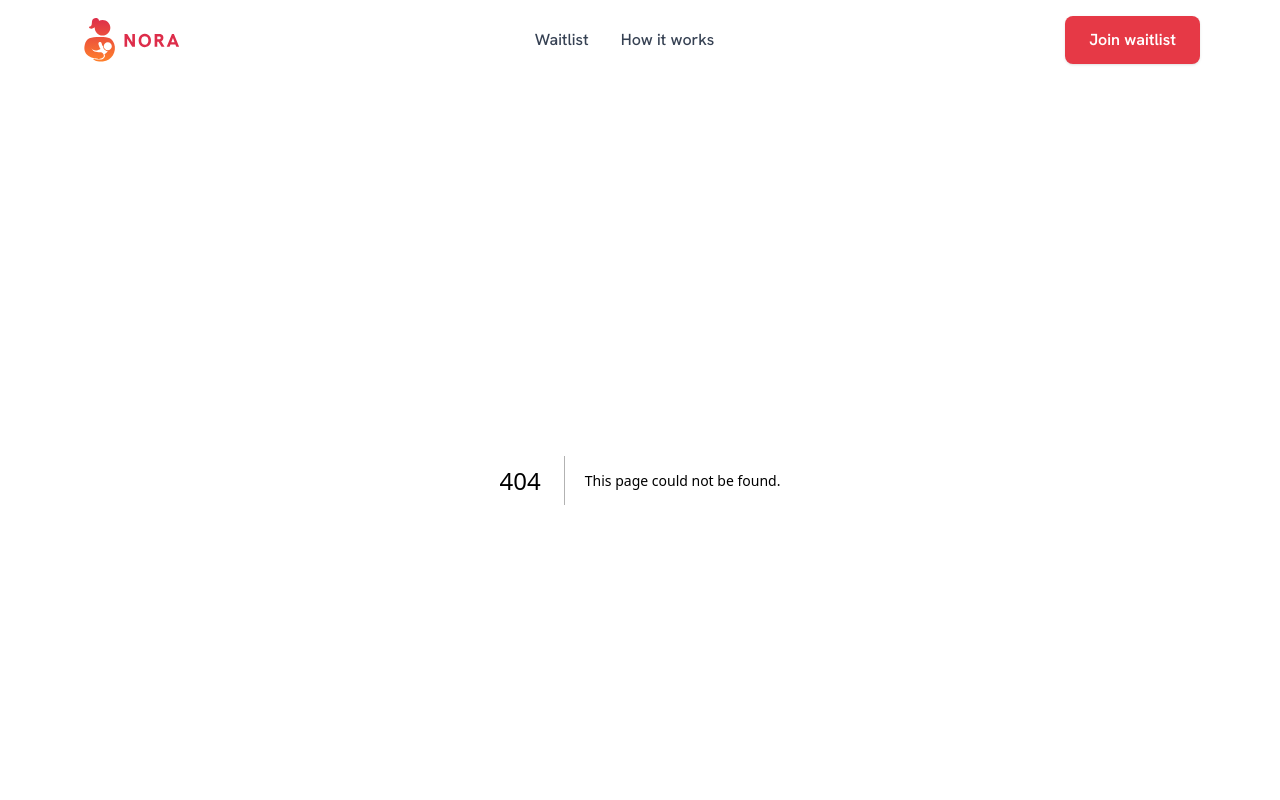
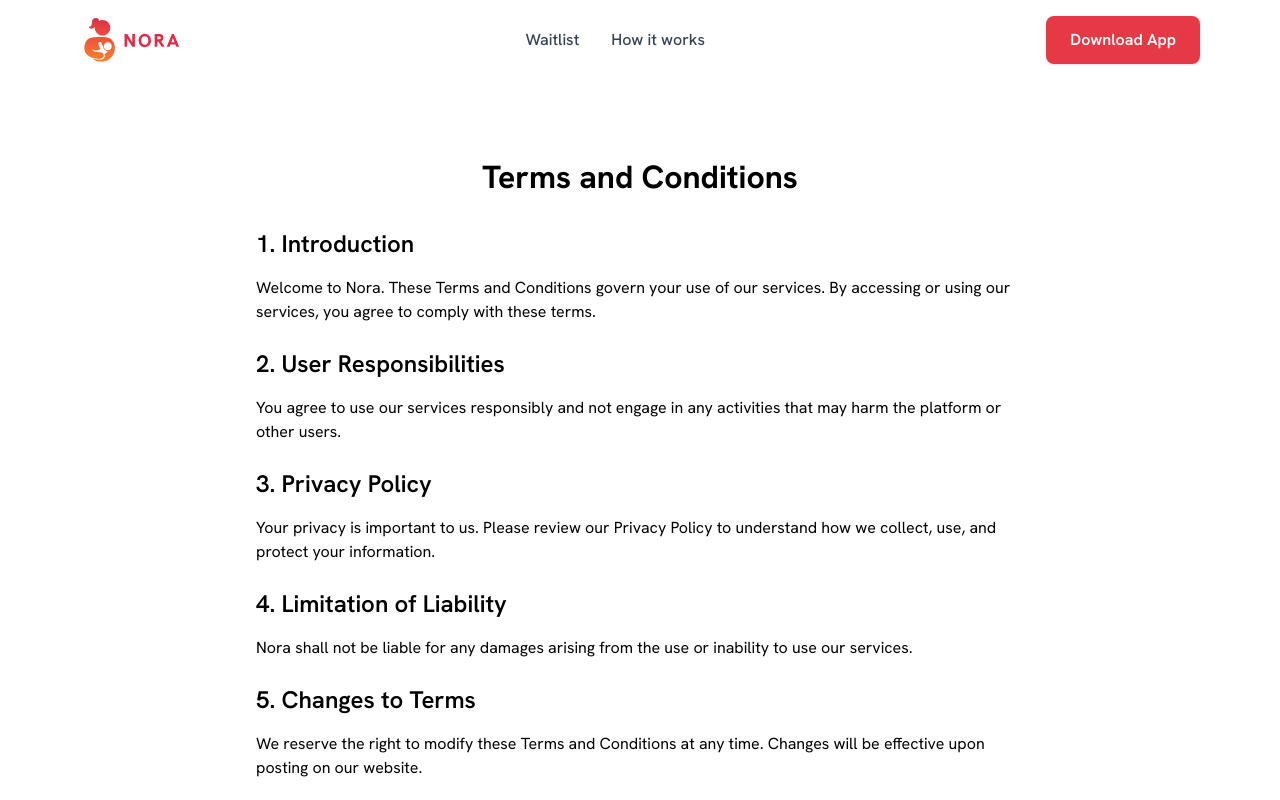
Before and after one commit to A-zook/mum-mentor-FE-azi-pu, a Next.js app: page /legal/terms in a window 1280 px wide. Before the commit this address had no page. Shown: the top 800 px of the page. Built offline with nearby package versions, Linux system fonts and the light colour scheme.

Commit message:
feat: add conditional navigation and terms page with layout improvements

```diff
--- /dev/null
+++ b/app/legal/terms/page.tsx
@@ -0,0 +1,6 @@
+import { NextPage } from "next";
+import Terms from "@/components/pages/terms";
+
+const TermsPage: NextPage = () => <Terms />;
+
+export default TermsPage;
--- a/components/layout/Footer.tsx
+++ b/components/layout/Footer.tsx
@@ -1,9 +1,11 @@
-import logo from "@/public/assets/icons/nora-icon.svg";
+"use client";
+import { NextPage } from "next";
+import { usePathname } from "next/navigation";
 import Image from "next/image";
 import Link from "next/link";
+import logo from "@/public/assets/icons/nora-icon.svg";
 import { AppStoreButton, GooglePlayButton } from "../UI/AppStoreButtons";
 
-const Footer = () => {
 const companyLinks = [
   { name: "Features", href: "#" },
   { name: "Privacy Policy", href: "#" },
@@ -40,8 +42,10 @@ const Footer = () => {
   },
 ];
 
+const Footer: NextPage = () => {
+  const pathname = usePathname();
   return (
-    <footer className="bg-[#0F1419] text-white">
+    <footer className="bg-[#0F1419] text-white" id="footer">
       <div className="mx-auto max-w-[1440px] px-6 py-12 lg:px-20 lg:py-16">
         {/* Desktop Layout */}
         <div className="hidden lg:flex lg:justify-between lg:gap-12">
@@ -62,10 +66,12 @@ const Footer = () => {
               Delivering trusted AI support to help pregnant women and moms
               navigate motherhood with confidence.
             </p>
+            {pathname !== "/waitlist" && (
               <div className="flex gap-4 p-1">
                 <GooglePlayButton />
                 <AppStoreButton />
               </div>
+            )}
 
             <p className="mt-10 text-sm text-white">
               © 2025 Nora All rights reserved
--- a/components/layout/NavBar.tsx
+++ b/components/layout/NavBar.tsx
@@ -1,5 +1,6 @@
 "use client";
-
+import { NextPage } from "next";
+import { usePathname } from "next/navigation";
 import { useNav } from "@/hooks/useNav";
 import logo from "@/public/assets/icons/nora-icon.svg";
 import { AnimatePresence, motion } from "framer-motion";
@@ -8,7 +9,19 @@ import Link from "next/link";
 import { useEffect } from "react";
 import Button from "../UI/Button";
 
-const Navbar = () => {
+const menuItems = [
+  { name: "Waitlist", href: "/waitlist" },
+  { name: "How it works", href: "/how-it-works" },
+];
+
+const desktopNavItems: DesktopNavItem[] = [
+  { name: "Waitlist", href: "/waitlist" },
+  { name: "How it works", href: "/how-it-works" },
+  // { name: "What's New", href: "/whats-new", hasNotification: true },
+];
+
+const Navbar: NextPage = () => {
+  const pathname = usePathname();
   const { isOpen, isFixed, toggleMenu } = useNav();
 
   // Prevent body scroll when mobile menu is open
@@ -23,18 +36,6 @@ const Navbar = () => {
       document.body.classList.remove("overflow-hidden");
     };
   }, [isOpen]);
-
-  const menuItems = [
-    { name: "Waitlist", href: "/waitlist" },
-    { name: "How it works", href: "/how-it-works" },
-    // { name: "FAQs", href: "/faqs" },
-  ];
-
-  const desktopNavItems: DesktopNavItem[] = [
-    { name: "Waitlist", href: "/waitlist" },
-    { name: "How it works", href: "/how-it-works" },
-    // { name: "What's New", href: "/whats-new", hasNotification: true },
-  ];
 
   return (
     <>
@@ -88,8 +89,15 @@ const Navbar = () => {
             </div>
 
             {/* CTA Button - Desktop */}
-            <Link href="/waitlist#join-waitlist">
-              <Button>Join waitlist</Button>
+            <Link
+              href={
+                pathname === "/waitlist" ? "/waitlist#join-waitlist" : "#footer"
+              }
+              className="hidden lg:block"
+            >
+              <Button>
+                {pathname === "/waitlist" ? "Join Waitlist" : "Download App"}
+              </Button>
             </Link>
 
             {/* Mobile Menu Button */}
@@ -160,6 +168,20 @@ const Navbar = () => {
                     </Link>
                   </motion.div>
                 ))}
+
+                <Link
+                  href={
+                    pathname === "/waitlist"
+                      ? "/waitlist#join-waitlist"
+                      : "#footer"
+                  }
+                >
+                  <Button>
+                    {pathname === "/waitlist"
+                      ? "Join Waitlist"
+                      : "Download App"}
+                  </Button>
+                </Link>
               </div>
             </div>
           </motion.div>
--- a/components/pages/home.tsx
+++ b/components/pages/home.tsx
@@ -1,8 +1,8 @@
 import {
   AIInsight,
   Hero,
-  HowItWorks,
   TestimonialsSection,
+  WhatWeOffer,
 } from "@/module/home";
 import { NextPage } from "next";
 import FAQAccordion from "../faq";
@@ -13,7 +13,7 @@ const Home: NextPage = () => {
     <div>
       <Hero />
       <AIInsight />
-      <HowItWorks />
+      <WhatWeOffer />
       <TestimonialsSection />
       <FAQAccordion />
       <HiwReady />
--- /dev/null
+++ b/components/pages/terms.tsx
@@ -0,0 +1,60 @@
+import { NextPage } from "next";
+
+const Terms: NextPage = () => {
+  return (
+    <div className="mx-auto max-w-3xl px-6 py-12 lg:px-0 lg:py-20">
+      <h1 className="mb-8 text-center text-4xl font-bold">
+        Terms and Conditions
+      </h1>
+      <section className="mb-6">
+        <h2 className="mb-4 text-2xl font-semibold">1. Introduction</h2>
+        <p>
+          Welcome to Nora. These Terms and Conditions govern your use of our
+          services. By accessing or using our services, you agree to comply with
+          these terms.
+        </p>
+      </section>
+      <section className="mb-6">
+        <h2 className="mb-4 text-2xl font-semibold">
+          2. User Responsibilities
+        </h2>
+        <p>
+          You agree to use our services responsibly and not engage in any
+          activities that may harm the platform or other users.
+        </p>
+      </section>
+      <section className="mb-6">
+        <h2 className="mb-4 text-2xl font-semibold">3. Privacy Policy</h2>
+        <p>
+          Your privacy is important to us. Please review our Privacy Policy to
+          understand how we collect, use, and protect your information.
+        </p>
+      </section>
+      <section className="mb-6">
+        <h2 className="mb-4 text-2xl font-semibold">
+          4. Limitation of Liability
+        </h2>
+        <p>
+          Nora shall not be liable for any damages arising from the use or
+          inability to use our services.
+        </p>
+      </section>
+      <section className="mb-6">
+        <h2 className="mb-4 text-2xl font-semibold">5. Changes to Terms</h2>
+        <p>
+          We reserve the right to modify these Terms and Conditions at any time.
+          Changes will be effective upon posting on our website.
+        </p>
+      </section>
+      <section>
+        <h2 className="mb-4 text-2xl font-semibold">6. Contact Us</h2>
+        <p>
+          If you have any questions about these Terms and Conditions, please
+          contact us at <a href="mailto:info@nora.com">info@nora.com</a>.
+        </p>
+      </section>
+    </div>
+  );
+};
+
+export default Terms;
--- a/module/home/index.ts
+++ b/module/home/index.ts
@@ -1,4 +1,4 @@
 export * from "./hero";
 export * from "./ai-insight";
-export * from "./how-it-works";
+export * from "./what-we-offer";
 export * from "./testimonial";
--- a/module/home/how-it-works.tsx
+++ b/module/home/what-we-offer.tsx
@@ -1,3 +1,5 @@
+"use client";
+import { motion } from "framer-motion";
 import { NextPage } from "next";
 
 const features = [
@@ -10,6 +12,7 @@ const features = [
         viewBox="0 0 34 30"
         fill="none"
         xmlns="http://www.w3.org/2000/svg"
+        className="size-[27px] lg:size-[34px]"
       >
         <path
           d="M24.0667 0C21.05 0 18.35 1.46667 16.6667 3.71667C14.9833 1.46667 12.2833 0 9.26667 0C4.15 0 0 4.16667 0 9.31667C0 11.3 0.316667 13.1333 0.866667 14.8333C3.5 23.1667 11.6167 28.15 15.6333 29.5167C16.2 29.7167 17.1333 29.7167 17.7 29.5167C21.7167 28.15 29.8333 23.1667 32.4667 14.8333C33.0167 13.1333 33.3333 11.3 33.3333 9.31667C33.3333 4.16667 29.1833 0 24.0667 0Z"
@@ -30,6 +33,7 @@ const features = [
         viewBox="0 0 34 32"
         fill="none"
         xmlns="http://www.w3.org/2000/svg"
+        className="size-[27px] lg:size-[34px]"
       >
         <path
           d="M25 0H8.33333C3.33333 0 0 3.33333 0 8.33333V18.3333C0 23.3333 3.33333 26.6667 8.33333 26.6667V30.2167C8.33333 31.55 9.81667 32.35 10.9167 31.6L18.3333 26.6667H25C30 26.6667 33.3333 23.3333 33.3333 18.3333V8.33333C33.3333 3.33333 30 0 25 0ZM16.6667 20.2833C15.9667 20.2833 15.4167 19.7167 15.4167 19.0333C15.4167 18.35 15.9667 17.7833 16.6667 17.7833C17.3667 17.7833 17.9167 18.35 17.9167 19.0333C17.9167 19.7167 17.3667 20.2833 16.6667 20.2833ZM18.7667 13.3667C18.1167 13.8 17.9167 14.0833 17.9167 14.55V14.9C17.9167 15.5833 17.35 16.15 16.6667 16.15C15.9833 16.15 15.4167 15.5833 15.4167 14.9V14.55C15.4167 12.6167 16.8333 11.6667 17.3667 11.3C17.9833 10.8833 18.1833 10.6 18.1833 10.1667C18.1833 9.33333 17.5 8.65 16.6667 8.65C15.8333 8.65 15.15 9.33333 15.15 10.1667C15.15 10.85 14.5833 11.4167 13.9 11.4167C13.2167 11.4167 12.65 10.85 12.65 10.1667C12.65 7.95 14.45 6.15 16.6667 6.15C18.8833 6.15 20.6833 7.95 20.6833 10.1667C20.6833 12.0667 19.2833 13.0167 18.7667 13.3667Z"
@@ -50,6 +54,7 @@ const features = [
         viewBox="0 0 30 31"
         fill="none"
         xmlns="http://www.w3.org/2000/svg"
+        className="size-6 lg:size-[30px]"
       >
         <path
           d="M22.9167 0.0999999V2.5C22.9167 3.18333 22.35 3.75 21.6667 3.75C20.9833 3.75 20.4167 3.18333 20.4167 2.5V0H9.58333V2.5C9.58333 3.18333 9.01667 3.75 8.33333 3.75C7.65 3.75 7.08333 3.18333 7.08333 2.5V0.0999999C2.16667 0.55 0 3.71667 0 8.33333V22.5C0 27.5 2.5 30.8333 8.33333 30.8333H21.6667C27.5 30.8333 30 27.5 30 22.5V8.33333C30 3.71667 27.8333 0.55 22.9167 0.0999999ZM15 22.0833H8.33333C7.65 22.0833 7.08333 21.5167 7.08333 20.8333C7.08333 20.15 7.65 19.5833 8.33333 19.5833H15C15.6833 19.5833 16.25 20.15 16.25 20.8333C16.25 21.5167 15.6833 22.0833 15 22.0833ZM21.6667 13.75H8.33333C7.65 13.75 7.08333 13.1833 7.08333 12.5C7.08333 11.8167 7.65 11.25 8.33333 11.25H21.6667C22.35 11.25 22.9167 11.8167 22.9167 12.5C22.9167 13.1833 22.35 13.75 21.6667 13.75Z"
@@ -70,6 +75,7 @@ const features = [
         viewBox="0 0 33 34"
         fill="none"
         xmlns="http://www.w3.org/2000/svg"
+        className="size-[27px] lg:size-[33px]"
       >
         <path
           d="M26.2633 6.66667C25.2466 6.66667 24.3133 6.08333 23.8466 5.18333L22.6466 2.76667C21.88 1.25 19.88 0 18.18 0H14.3633C12.6466 0 10.6466 1.25 9.87997 2.76667L8.67997 5.18333C8.2133 6.08333 7.27997 6.66667 6.2633 6.66667C2.64663 6.66667 -0.220033 9.71667 0.0133001 13.3167L0.879967 27.0833C1.07997 30.5167 2.92997 33.3333 7.52997 33.3333H24.9966C29.5966 33.3333 31.43 30.5167 31.6466 27.0833L32.5133 13.3167C32.7466 9.71667 29.88 6.66667 26.2633 6.66667ZM13.7633 8.75H18.7633C19.4466 8.75 20.0133 9.31667 20.0133 10C20.0133 10.6833 19.4466 11.25 18.7633 11.25H13.7633C13.08 11.25 12.5133 10.6833 12.5133 10C12.5133 9.31667 13.08 8.75 13.7633 8.75ZM16.2633 26.8667C13.1633 26.8667 10.63 24.35 10.63 21.2333C10.63 18.1167 13.1466 15.6 16.2633 15.6C19.38 15.6 21.8966 18.1167 21.8966 21.2333C21.8966 24.35 19.3633 26.8667 16.2633 26.8667Z"
@@ -83,7 +89,7 @@ const features = [
   },
 ];
 
-export const HowItWorks: NextPage = () => {
+export const WhatWeOffer: NextPage = () => {
   return (
     <div className="mx-auto my-[50px] px-6">
       <div className="mx-auto flex max-w-7xl flex-col items-center gap-[60px]">
@@ -99,27 +105,29 @@ export const HowItWorks: NextPage = () => {
 
         <div className="grid w-full max-w-7xl grid-cols-1 gap-8 md:grid-cols-2">
           {features.map((feature, index) => (
-            <div
-              key={index}
-              className="border-outline flex max-w-[600px] flex-col gap-2.5 rounded-lg border px-[60px] py-[60px]"
+            <motion.div
+              key={feature.id}
+              initial={{ opacity: 0, y: 20 }}
+              whileInView={{ opacity: 1, y: 0 }}
+              viewport={{ once: true }}
+              transition={{ duration: 0.5, delay: index * 0.1 }}
+              className="border-outline flex max-w-[600px] flex-col gap-2.5 rounded-lg border px-5 py-5 lg:px-[60px] lg:py-[60px]"
             >
               <div className="flex flex-col gap-6">
-                <div className="flex h-16 w-[68px] items-center justify-center rounded-xl bg-[#DD2D4A]">
+                <div className="flex h-11 w-12 items-center justify-center rounded-xl bg-[#DD2D4A] lg:h-16 lg:w-[68px]">
                   {feature.icon}
                 </div>
-                <h4 className="text-primaryText-black text-3xl font-bold">
+                <h4 className="text-primaryText-black text-2xl font-bold lg:text-3xl">
                   {feature.title}
                 </h4>
-                <p className="text-gray-text3 text-2xl lg:text-xl">
+                <p className="text-gray-text3 text-lg lg:text-xl">
                   {feature.description}
                 </p>
               </div>
-            </div>
+            </motion.div>
           ))}
         </div>
       </div>
     </div>
   );
 };
-
-export default HowItWorks;
```
Lines whose indentation alone changed are shown as unchanged.
